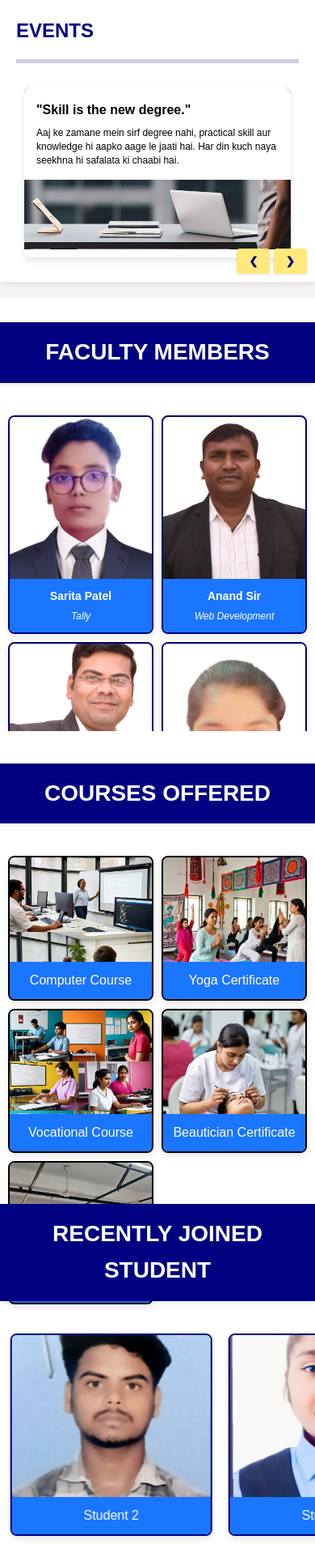
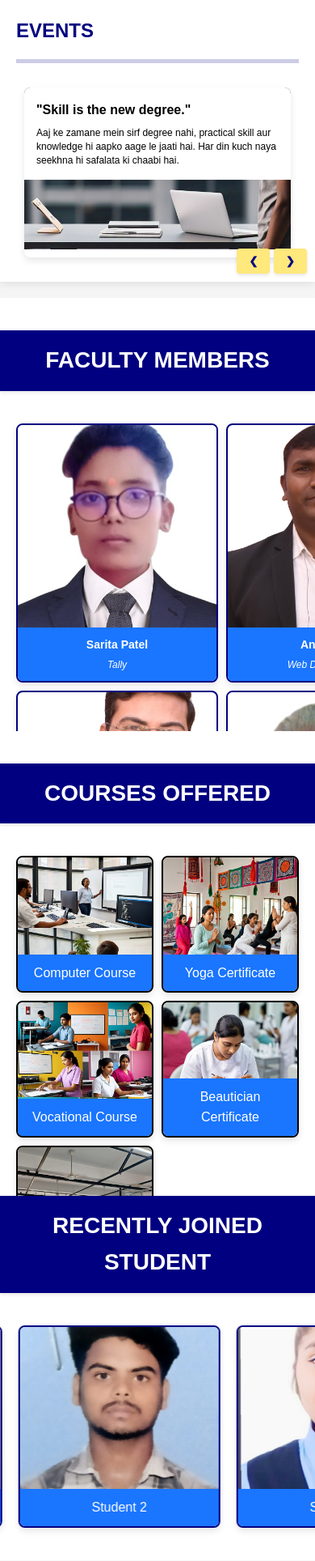
Before and after one commit to gictorg/gict, a PHP site: page / in a window 390 px wide. Shown: the part 2947-4875 px from the top of the page at 81% size. Run offline with PHP 8.4, Linux system fonts and the light colour scheme.

Commit message:
bug fix for mobile view

```diff
--- a/assets/css/gallery.css
+++ b/assets/css/gallery.css
@@ -43,7 +43,7 @@
     gap: 20px;
     padding: 20px;
     background: #fff;
-    margin: 0 auto 40px;
+    margin: 0 auto 20px;
     max-height: 400px;
     overflow-y: auto;
 }
@@ -235,12 +235,14 @@
     background: #fff;
     aspect-ratio: initial;
     height: auto;
+    width: 250px;
 }
 
 .faculty-gallery .gallery-item img,
 .faculty-item img {
+    max-height: 300px;
     width: 100%;
-    height: 200px;
+    height: 250px;
     object-fit: cover;
     display: block;
     transform: none !important;
@@ -381,19 +383,26 @@
 }
 
 @media (max-width: 768px) {
-    .gallery-container {
-        grid-template-columns: repeat(2, 1fr);
-        padding: 10px;
-        gap: 15px;
-        max-height: 500px;
+    .gallery-wrapper,
+    .gallery-section {
+        margin: 0 !important;
+        padding: 0 10px !important;
+        width: 100% !important;
+        max-width: 100% !important;
+        left: auto !important;
+        right: auto !important;
+        box-sizing: border-box !important;
     }
-
-   s */
-
     .section-title {
-        font-size: 24px;
-        padding: 10px;
-        margin: 20px auto;
+        position: static !important;
+        left: auto !important;
+        right: auto !important;
+        width: 100% !important;
+        max-width: 100% !important;
+        margin: 40px 0 20px 0 !important;
+        border-radius: 0 !important;
+        box-sizing: border-box !important;
+        z-index: 100;
     }
 
     .faculty-item .caption {
```
